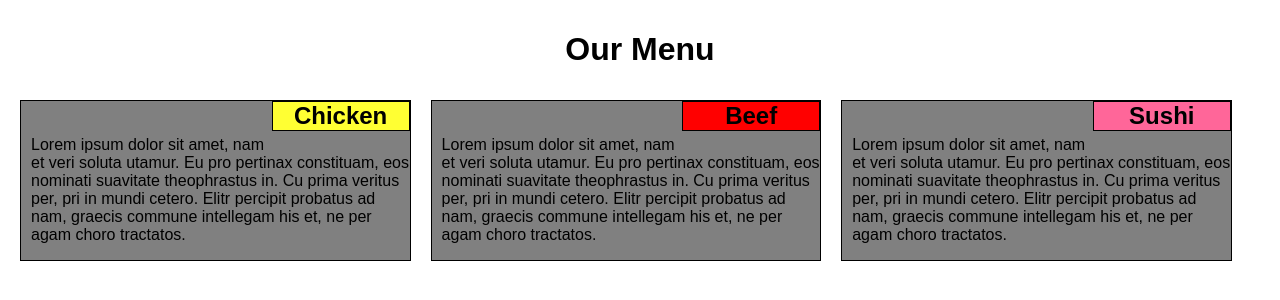
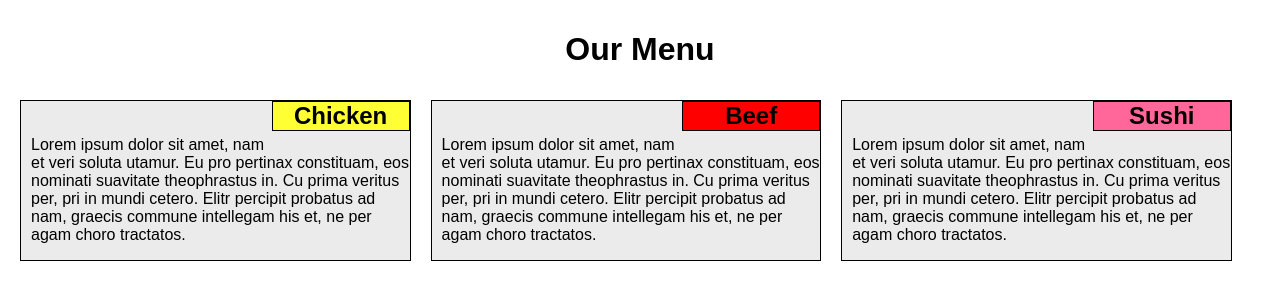
Before and after one commit to emmvalenti/emmvalenti.github.io, a Jekyll site: the page mod2/index.html, which Jekyll copies as it is, in a window 1280 px wide. Shown: the top 300 px of the page. Built offline with Jekyll 4.4.1, drawn with Linux system fonts in a browser that asks for light colours.

Commit message:
change background color to hexadecimal

```diff
--- a/mod2/css/mod2.css
+++ b/mod2/css/mod2.css
@@ -8,7 +8,7 @@ section{
 	border: 1px solid black;
 	display: inline-block;
 	width: 31%;
-	background-color: grey;
+	background-color: #ebebeb;
 	box-sizing: border-box;
 	margin: 10px;
 	float: left;
```
